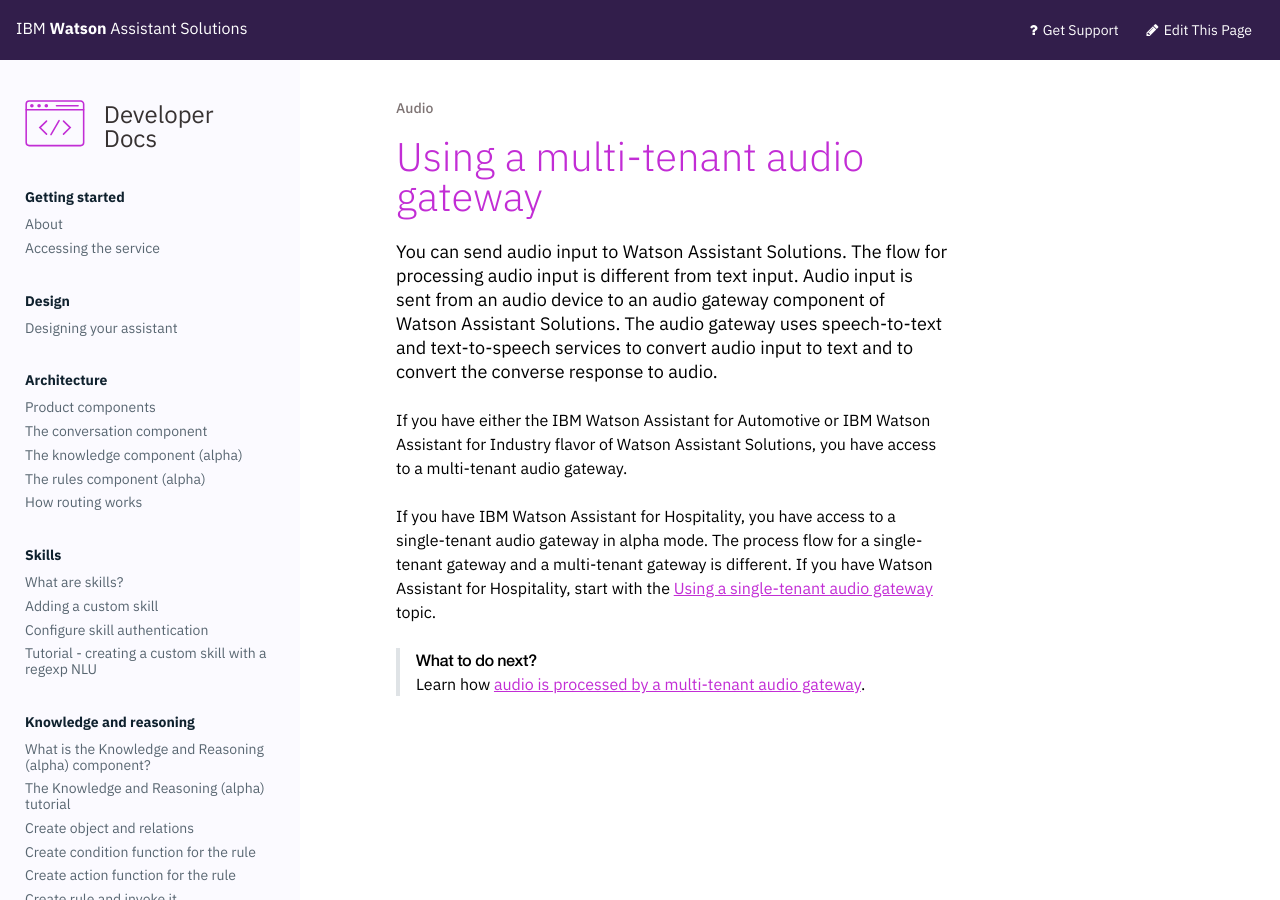
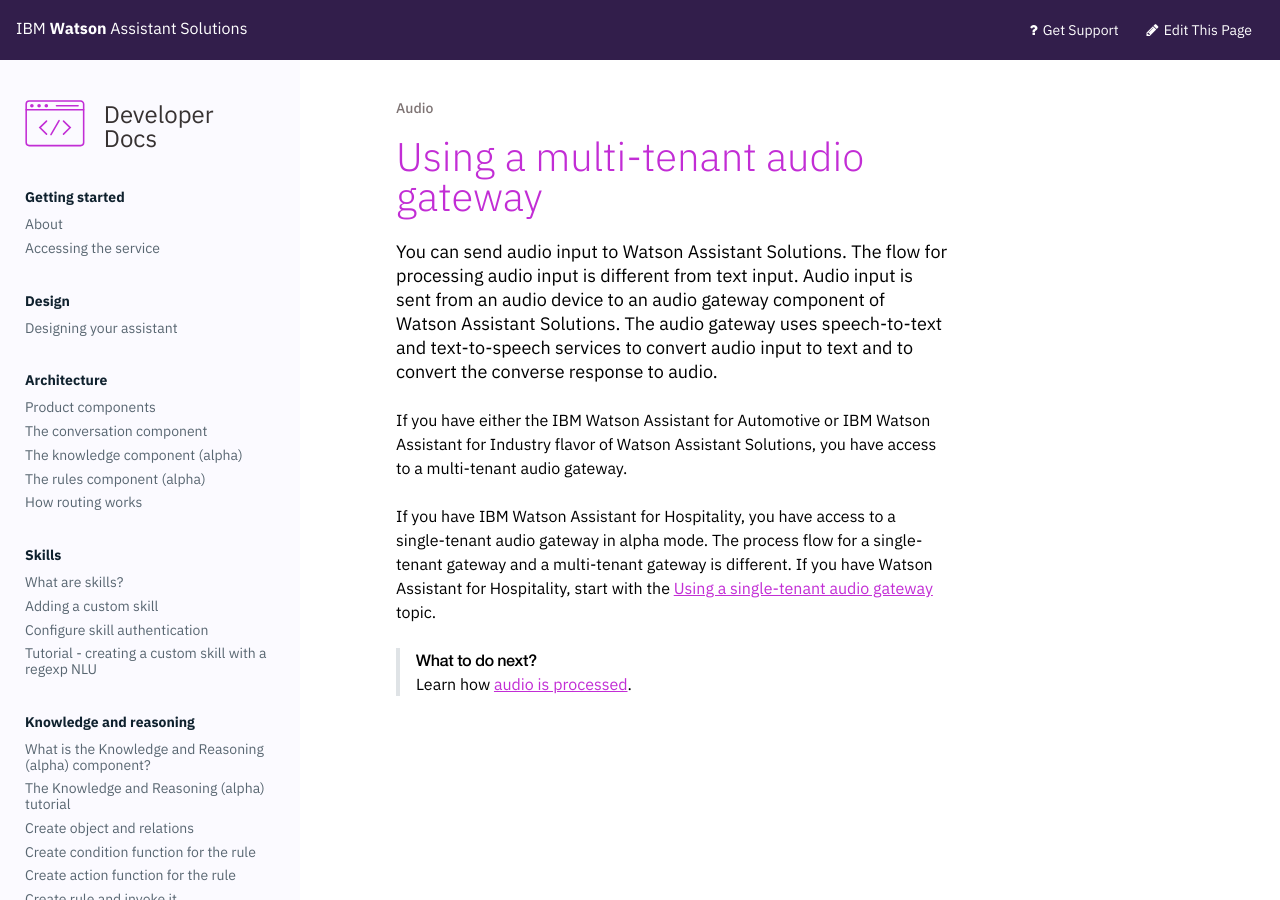
Before and after one commit to Watson-Personal-Assistant/developer, a Jekyll site: the page built from _content/audio/audio_support.md, in a window 1280 px wide. Built offline with Jekyll 4.4.1, drawn with Linux system fonts in a browser that asks for light colours.

Commit message:
Update audio_support.md
Formatting change.

```diff
--- a/_content/audio/audio_support.md
+++ b/_content/audio/audio_support.md
@@ -9,4 +9,4 @@
 If you have IBM Watson Assistant for Hospitality, you have access to a single-tenant audio gateway in alpha mode. The process flow for a single-tenant gateway and a multi-tenant gateway is different. If you have Watson Assistant for Hospitality, start with the [Using a single-tenant audio gateway]({{site.baseurl}}/audio_single/audio_support/) topic.
 
 > **What to do next?**<br/>
-Learn how [audio is processed by a multi-tenant audio gateway]({{site.baseurl}}/audio/how_it_works_audio).
+Learn how [audio is processed]({{site.baseurl}}/audio/how_it_works_audio).
```
